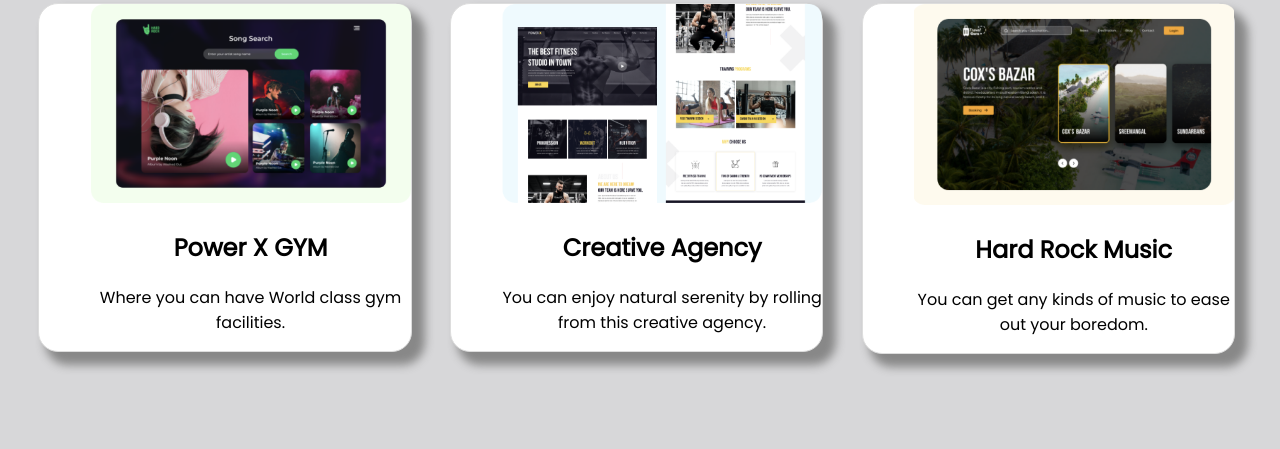
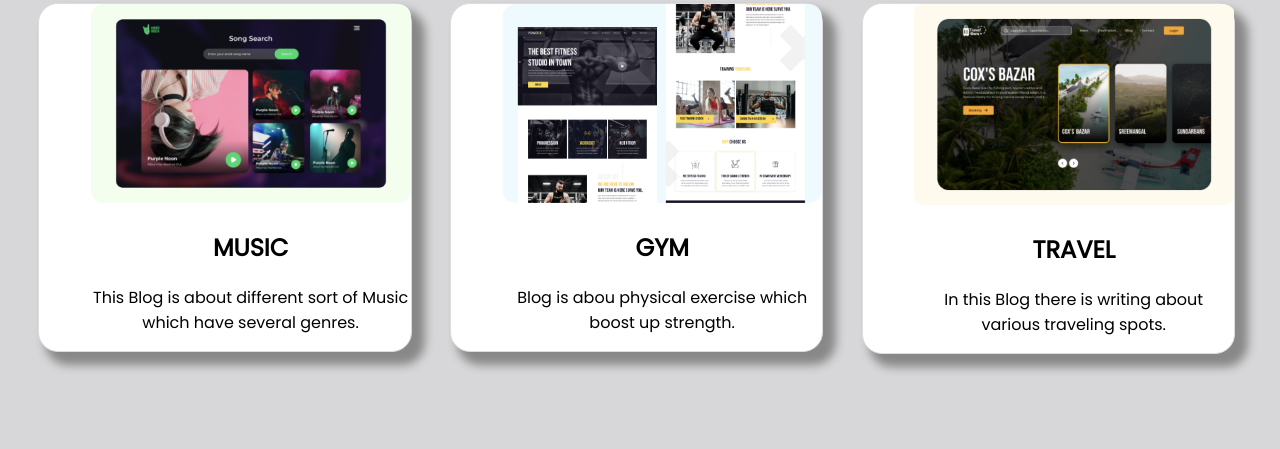
Before and after one commit to Roy-Susmita/My-portfolio, a plain HTML site: page index.html in a window 1280 px wide. Shown: the part 1889-2338 px from the top of the page. Drawn offline with Linux system fonts and the light colour scheme.

Commit message:
added end section

```diff
--- a/index.html
+++ b/index.html
@@ -65,18 +65,18 @@
         <h2 class="blog"><span class="text-highlight">MY</span> BLOGS</h2>
         <div class="blog-header">
             <img src="images/image 8.png">
-            <h2>Power X GYM</h2>
-            <p>Where you can have World class gym facilities.</p>
+            <h2>MUSIC</h2>
+            <p>This Blog is about different sort of Music which have several genres.</p>
         </div>
         <div class="blog-header">
             <img src="images/image 4.png">
-            <h2>Creative Agency</h2>
-            <p>You can enjoy natural serenity by rolling from this creative agency.</p>
+            <h2>GYM</h2>
+            <p>Blog is abou physical exercise which boost up strength.</p>
         </div>
         <div class="blog-header">
             <img src="images/image 5.png">
-            <h2>Hard Rock Music</h2>
-            <p>You can get any kinds of music to ease out your boredom.</p>
+            <h2>TRAVEL</h2>
+            <p>In this Blog there is writing about various traveling spots.</p>
         </div>
     </section>
 
```
